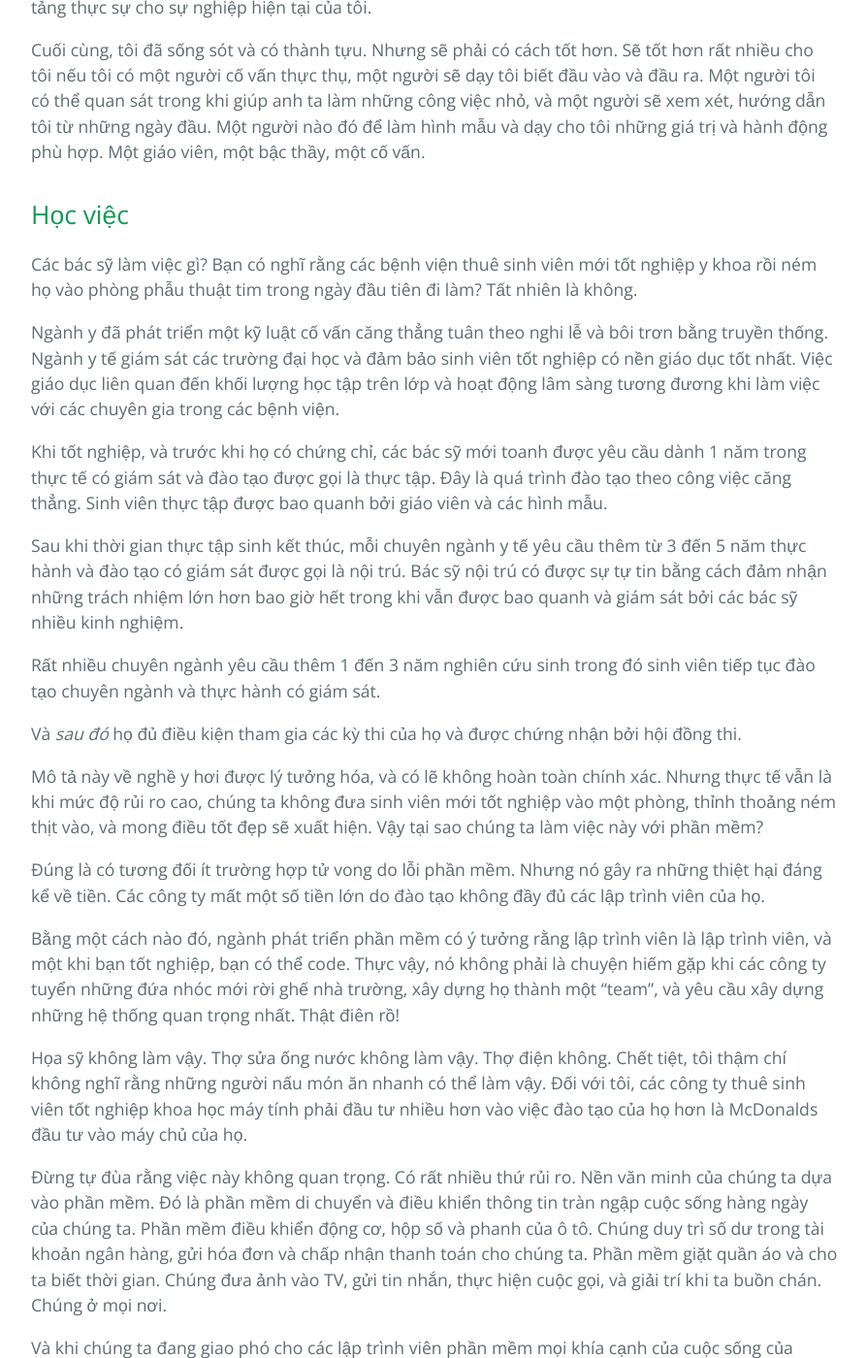
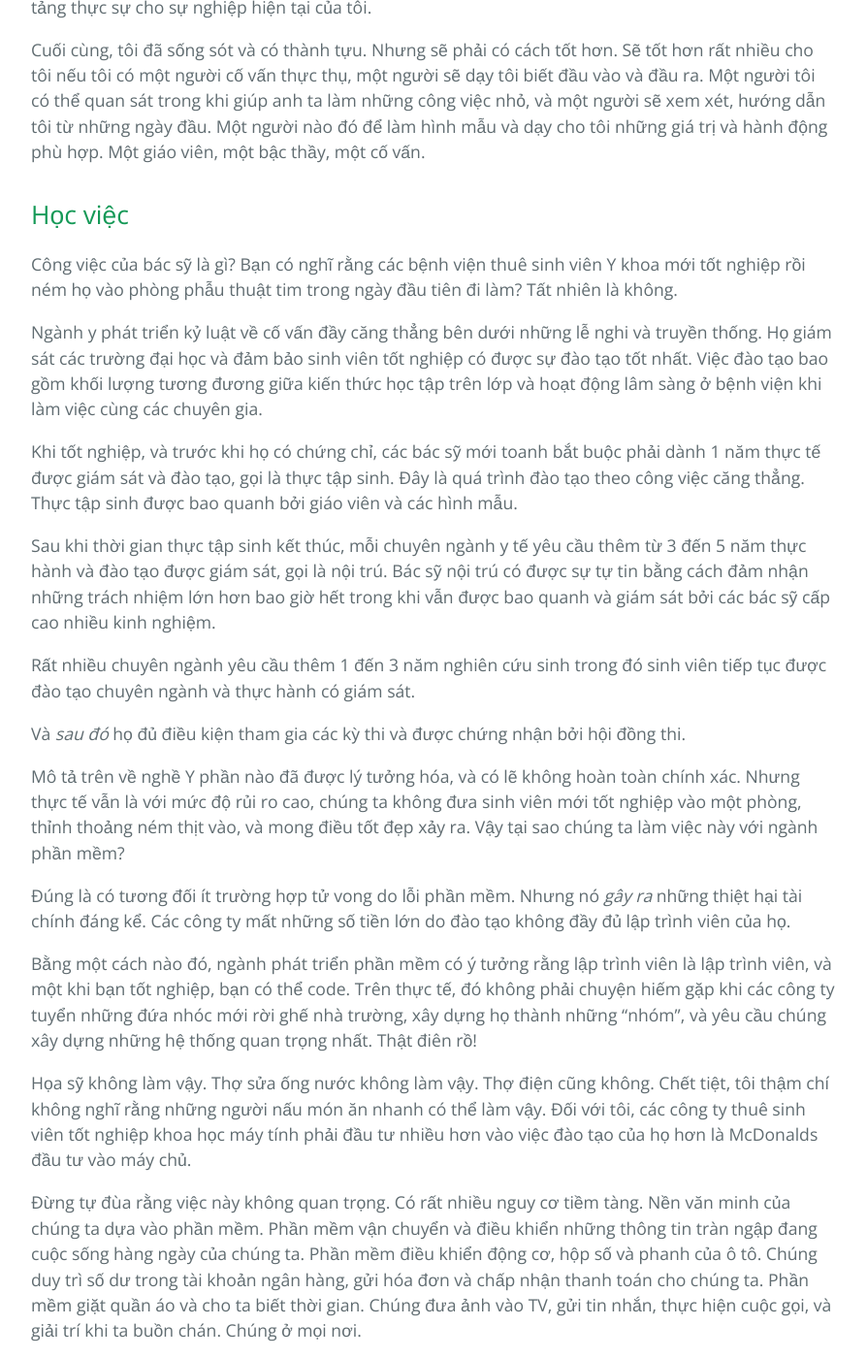
Before and after one commit to HaiBV/haibv.github.io, a Jekyll site: the page built from clean-coder/chapter-14-mentoring-apprenticeship-and-craftsmanship.md, in a window 1280 px wide and 1400 px high, scrolled down 6484 px. Shown: the whole window at 97% size, without its empty margins (192-1086 px from the left). Built offline with Jekyll 4.4.1, drawn with Linux system fonts in a browser that asks for light colours; our own code applies the rules of GitHub Pages for plain Markdown files; some of the changed text lies outside the part shown.

Commit message:
Book - The Clean Coder - Correction - C14

```diff
--- a/clean-coder/chapter-14-mentoring-apprenticeship-and-craftsmanship.md
+++ b/clean-coder/chapter-14-mentoring-apprenticeship-and-craftsmanship.md
@@ -112,29 +112,29 @@ Cuối cùng, tôi đã sống sót và có thành tựu. Nhưng sẽ phải có
 
 ## Học việc
 
-Các bác sỹ làm việc gì? Bạn có nghĩ rằng các bệnh viện thuê sinh viên mới tốt nghiệp y khoa rồi ném họ vào phòng phẫu thuật tim trong ngày đầu tiên đi làm? Tất nhiên là không.
+Công việc của bác sỹ là gì? Bạn có nghĩ rằng các bệnh viện thuê sinh viên Y khoa mới tốt nghiệp rồi ném họ vào phòng phẫu thuật tim trong ngày đầu tiên đi làm? Tất nhiên là không.
 
-Ngành y đã phát triển một kỹ luật cố vấn căng thẳng tuân theo nghi lễ và bôi trơn bằng truyền thống. Ngành y tế giám sát các trường đại học và đảm bảo sinh viên tốt nghiệp có nền giáo dục tốt nhất. Việc giáo dục liên quan đến khối lượng học tập trên lớp và hoạt động lâm sàng tương đương khi làm việc với các chuyên gia trong các bệnh viện.
+Ngành y phát triển kỷ luật về cố vấn đầy căng thẳng bên dưới những lễ nghi và truyền thống. Họ giám sát các trường đại học và đảm bảo sinh viên tốt nghiệp có được sự đào tạo tốt nhất. Việc đào tạo bao gồm khối lượng tương đương giữa kiến thức học tập trên lớp và hoạt động lâm sàng ở bệnh viện khi làm việc cùng các chuyên gia.
 
-Khi tốt nghiệp, và trước khi họ có chứng chỉ, các bác sỹ mới toanh được yêu cầu dành 1 năm trong thực tế có giám sát và đào tạo được gọi là thực tập. Đây là quá trình đào tạo theo công việc căng thẳng. Sinh viên thực tập được bao quanh bởi giáo viên và các hình mẫu.
+Khi tốt nghiệp, và trước khi họ có chứng chỉ, các bác sỹ mới toanh bắt buộc phải dành 1 năm thực tế được giám sát và đào tạo, gọi là thực tập sinh. Đây là quá trình đào tạo theo công việc căng thẳng. Thực tập sinh được bao quanh bởi giáo viên và các hình mẫu.
 
-Sau khi thời gian thực tập sinh kết thúc, mỗi chuyên ngành y tế yêu cầu thêm từ 3 đến 5 năm thực hành và đào tạo có giám sát được gọi là nội trú. Bác sỹ nội trú có được sự tự tin bằng cách đảm nhận những trách nhiệm lớn hơn bao giờ hết trong khi vẫn được bao quanh và giám sát bởi các bác sỹ nhiều kinh nghiệm.
+Sau khi thời gian thực tập sinh kết thúc, mỗi chuyên ngành y tế yêu cầu thêm từ 3 đến 5 năm thực hành và đào tạo được giám sát, gọi là nội trú. Bác sỹ nội trú có được sự tự tin bằng cách đảm nhận những trách nhiệm lớn hơn bao giờ hết trong khi vẫn được bao quanh và giám sát bởi các bác sỹ cấp cao nhiều kinh nghiệm.
 
-Rất nhiều chuyên ngành yêu cầu thêm 1 đến 3 năm nghiên cứu sinh trong đó sinh viên tiếp tục đào tạo chuyên ngành và thực hành có giám sát.
+Rất nhiều chuyên ngành yêu cầu thêm 1 đến 3 năm nghiên cứu sinh trong đó sinh viên tiếp tục được đào tạo chuyên ngành và thực hành có giám sát.
 
-Và _sau đó_ họ đủ điều kiện tham gia các kỳ thi của họ và được chứng nhận bởi hội đồng thi.
+Và _sau đó_ họ đủ điều kiện tham gia các kỳ thi và được chứng nhận bởi hội đồng thi.
 
-Mô tả này về nghề y hơi được lý tưởng hóa, và có lẽ không hoàn toàn chính xác. Nhưng thực tế vẫn là khi mức độ rủi ro cao, chúng ta không đưa sinh viên mới tốt nghiệp vào một phòng, thỉnh thoảng ném thịt vào, và mong điều tốt đẹp sẽ xuất hiện. Vậy tại sao chúng ta làm việc này với phần mềm?
+Mô tả trên về nghề Y phần nào đã được lý tưởng hóa, và có lẽ không hoàn toàn chính xác. Nhưng thực tế vẫn là với mức độ rủi ro cao, chúng ta không đưa sinh viên mới tốt nghiệp vào một phòng, thỉnh thoảng ném thịt vào, và mong điều tốt đẹp xảy ra. Vậy tại sao chúng ta làm việc này với ngành phần mềm?
 
-Đúng là có tương đối ít trường hợp tử vong do lỗi phần mềm. Nhưng nó gây ra những thiệt hại đáng kể về tiền. Các công ty mất một số tiền lớn do đào tạo không đầy đủ các lập trình viên của họ.
+Đúng là có tương đối ít trường hợp tử vong do lỗi phần mềm. Nhưng nó _gây ra_ những thiệt hại tài chính đáng kể. Các công ty mất những số tiền lớn do đào tạo không đầy đủ lập trình viên của họ.
 
-Bằng một cách nào đó, ngành phát triển phần mềm có ý tưởng rằng lập trình viên là lập trình viên, và một khi bạn tốt nghiệp, bạn có thể code. Thực vậy, nó không phải là chuyện hiếm gặp khi các công ty tuyển những đứa nhóc mới rời ghế nhà trường, xây dựng họ thành một "team", và yêu cầu xây dựng những hệ thống quan trọng nhất. Thật điên rồ!
+Bằng một cách nào đó, ngành phát triển phần mềm có ý tưởng rằng lập trình viên là lập trình viên, và một khi bạn tốt nghiệp, bạn có thể code. Trên thực tế, đó không phải chuyện hiếm gặp khi các công ty tuyển những đứa nhóc mới rời ghế nhà trường, xây dựng họ thành những "nhóm", và yêu cầu chúng xây dựng những hệ thống quan trọng nhất. Thật điên rồ!
 
-Họa sỹ không làm vậy. Thợ sửa ống nước không làm vậy. Thợ điện không. Chết tiệt, tôi thậm chí không nghĩ rằng những người nấu món ăn nhanh có thể làm vậy. Đối với tôi, các công ty thuê sinh viên tốt nghiệp khoa học máy tính phải đầu tư nhiều hơn vào việc đào tạo của họ hơn là McDonalds đầu tư vào máy chủ của họ.
+Họa sỹ không làm vậy. Thợ sửa ống nước không làm vậy. Thợ điện cũng không. Chết tiệt, tôi thậm chí không nghĩ rằng những người nấu món ăn nhanh có thể làm vậy. Đối với tôi, các công ty thuê sinh viên tốt nghiệp khoa học máy tính phải đầu tư nhiều hơn vào việc đào tạo của họ hơn là McDonalds đầu tư vào máy chủ.
 
-Đừng tự đùa rằng việc này không quan trọng. Có rất nhiều thứ rủi ro. Nền văn minh của chúng ta dựa vào phần mềm. Đó là phần mềm di chuyển và điều khiển thông tin tràn ngập cuộc sống hàng ngày của chúng ta. Phần mềm điều khiển động cơ, hộp số và phanh của ô tô. Chúng duy trì số dư trong tài khoản ngân hàng, gửi hóa đơn và chấp nhận thanh toán cho chúng ta. Phần mềm giặt quần áo và cho ta biết thời gian. Chúng đưa ảnh vào TV, gửi tin nhắn, thực hiện cuộc gọi, và giải trí khi ta buồn chán. Chúng ở mọi nơi.
+Đừng tự đùa rằng việc này không quan trọng. Có rất nhiều nguy cơ tiềm tàng. Nền văn minh của chúng ta dựa vào phần mềm. Phần mềm vận chuyển và điều khiển những thông tin tràn ngập đang cuộc sống hàng ngày của chúng ta. Phần mềm điều khiển động cơ, hộp số và phanh của ô tô. Chúng duy trì số dư trong tài khoản ngân hàng, gửi hóa đơn và chấp nhận thanh toán cho chúng ta. Phần mềm giặt quần áo và cho ta biết thời gian. Chúng đưa ảnh vào TV, gửi tin nhắn, thực hiện cuộc gọi, và giải trí khi ta buồn chán. Chúng ở mọi nơi.
 
-Và khi chúng ta đang giao phó cho các lập trình viên phần mềm mọi khía cạnh của cuộc sống của chúng ta, từ những điều vụn vặt đến quan trọng, tôi đề nghị một thời gian đào tạo và thực hành có giám sát hợp lý là không phù hợp.
+Và khi chúng ta đang giao phó cho các lập trình viên phần mềm mọi khía cạnh trong cuộc sống của chúng ta, từ những điều vụn vặt đến quan trọng, tôi đề nghị phải có một thời gian đào tạo và thực hành được giám sát hợp lý là hoàn toàn hợp lý.
 
 ### Học việc trong nghề lập trình viên
 
```
